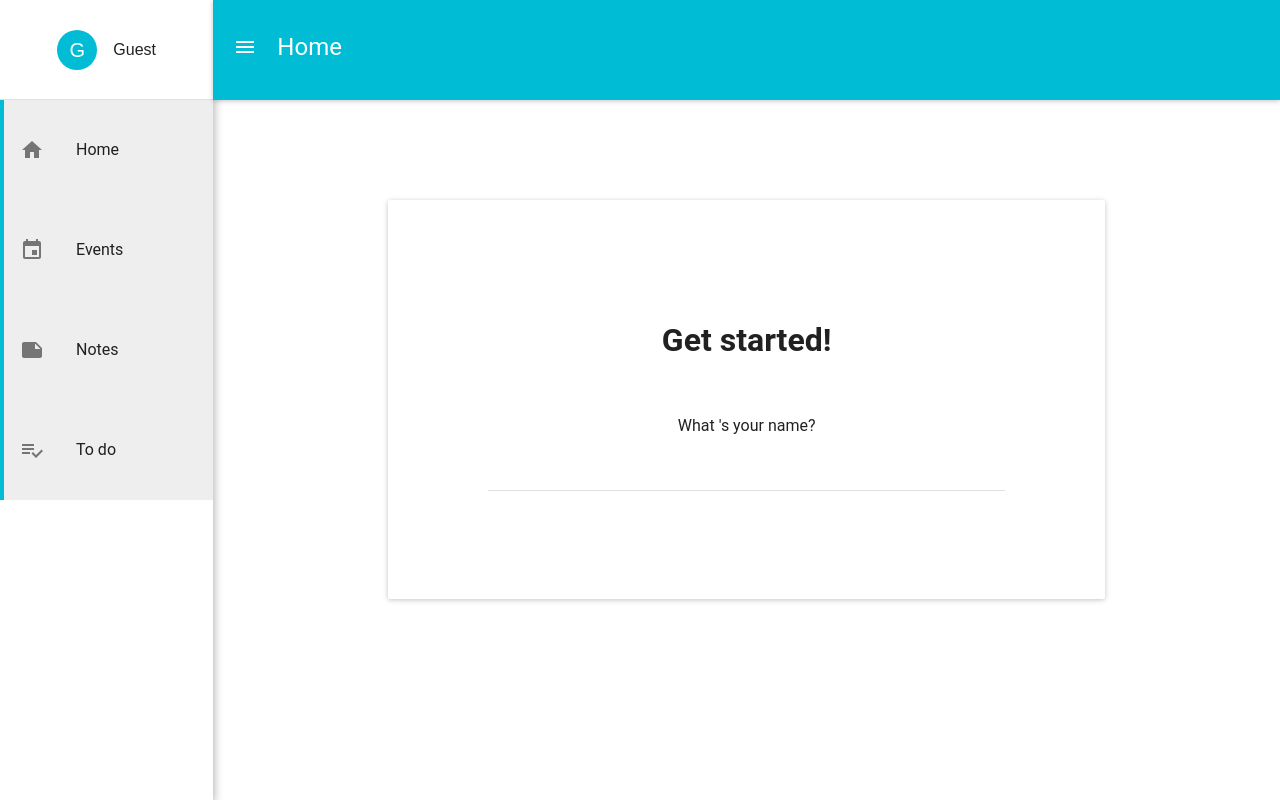
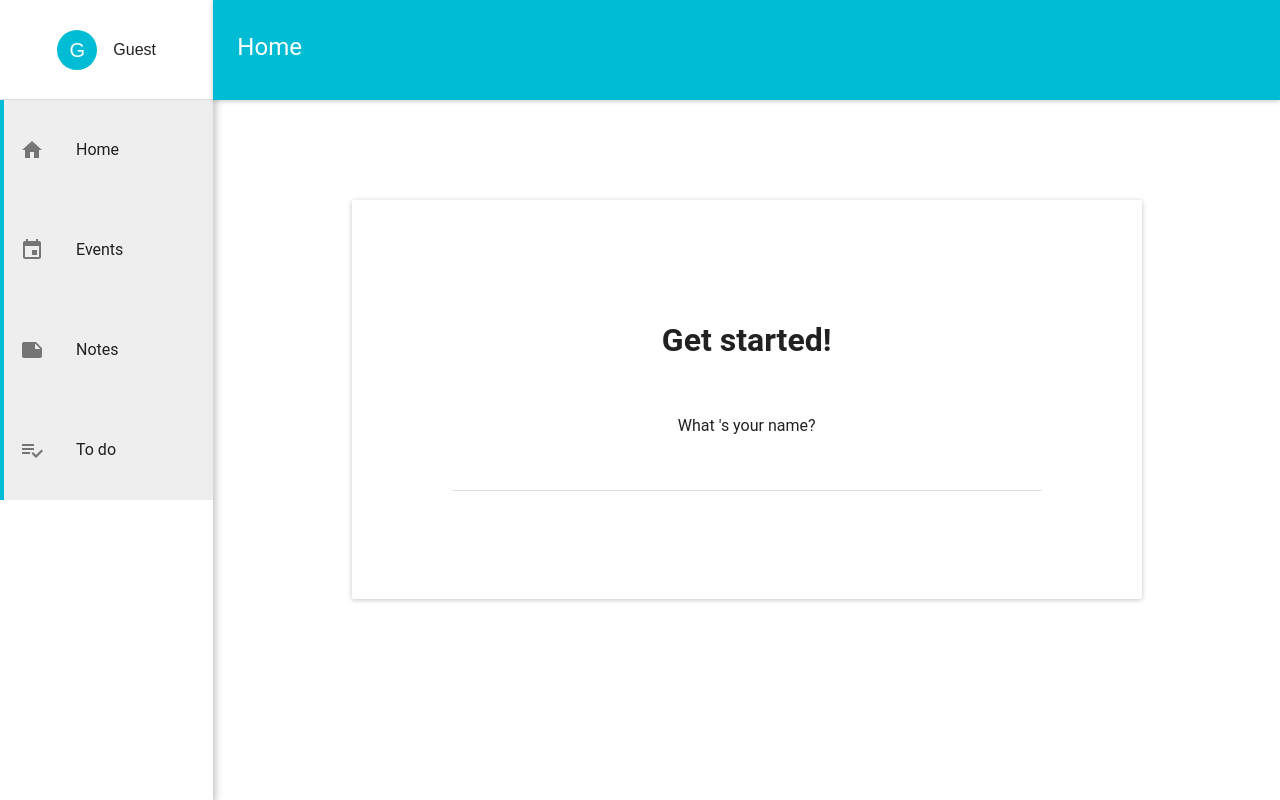
Before and after one commit to eideeivindsen/it2810-webutvikling-h17-prosjekt-3-group-13, a React (Create React App) app in the folder prosjekt3/: page / in a window 1280 px wide. Built offline with nearby package versions, Linux system fonts and the light colour scheme.

Commit message:
Removed hamburger icon on bigger screens.

```diff
--- a/prosjekt3/src/App.css
+++ b/prosjekt3/src/App.css
@@ -145,7 +145,6 @@ span.menuButton div {
 *****************************************************/
 .notesList {
     height: 58vh;
-    overflow: scroll;
     overflow-x: hidden;
     border-left: 4px solid #00bcd4;
 }
@@ -200,7 +199,7 @@ span.menuButton div {
 }
 
 .container {
-    margin: 75px 75px 0 !important;
+    margin: 75px 3vw 0 !important;
 }
 
 .welcomeCard {
--- a/prosjekt3/src/components/Notes.js
+++ b/prosjekt3/src/components/Notes.js
@@ -144,7 +144,7 @@ class Notes extends Component {
                                 <Divider />
                                 {
                                     sortedNotes.map((note) =>
-                                    <ListItem className="noteEntry" key={note.id} primaryText={note.subject.slice(0,30).trim()} onClick={() => this.handleEditNote(note)} secondaryText={note.note.slice(0,30).trim() + '...'} rightIcon={<DeleteIcon onClick={() => this.openDialog()}/>} />
+                                    <ListItem className="noteEntry" key={note.id} primaryText={note.subject.slice(0,36).trim()} onClick={() => this.handleEditNote(note)} secondaryText={note.note.slice(0,30).trim() + '...'} rightIcon={<DeleteIcon onClick={() => this.openDialog()}/>} />
                                 )}
                                 <Dialog modal={false} open={this.state.dialogOpen}  onRequestClose={() => this.handleRemove(false)} actions={[
                                           <FlatButton
@@ -178,7 +178,7 @@ class Notes extends Component {
                                         /><br />
                                     {this.state.showSavedMessage ? <Subheader>Note saved!</Subheader> : null}
                                     {this.state.showWarningMessage ? <Subheader>The subject field is required.</Subheader> : null}
-                                    {this.state.showRemovedMessage ? <Subheader>The note has been removed!</Subheader> : null}
+                                    {this.state.showRemovedMessage ? <Subheader>The note has been successfully removed!</Subheader> : null}
                             </Card>
                         </Col>
                     </Row>
--- a/prosjekt3/src/components/Topbar.js
+++ b/prosjekt3/src/components/Topbar.js
@@ -1,17 +1,24 @@
 import React from 'react';
 import { AppBar } from 'material-ui';
+import { Hidden, Visible } from 'react-grid-system';
 
 export default class Topbar extends React.Component {
 
 handleTouchTap() {
-    if (window.innerWidth < 992) {
-        this.props.handleDrawerToggle();
-        }
-    }
+    this.props.handleDrawerToggle();
+}
 
-  render() {
+render() {
     return (
-            <AppBar onLeftIconButtonTouchTap={this.handleTouchTap.bind(this)} className="appBar" title={this.props.title} />
+        <div>
+            <Hidden xl lg>
+                <AppBar onLeftIconButtonTouchTap={this.handleTouchTap.bind(this)} className="appBar" title={this.props.title} />
+            </Hidden>
+
+            <Visible xl lg>
+                <AppBar showMenuIconButton={false} className="appBar" title={this.props.title} />
+            </Visible>
+        </div>
     );
   }
 }
```
